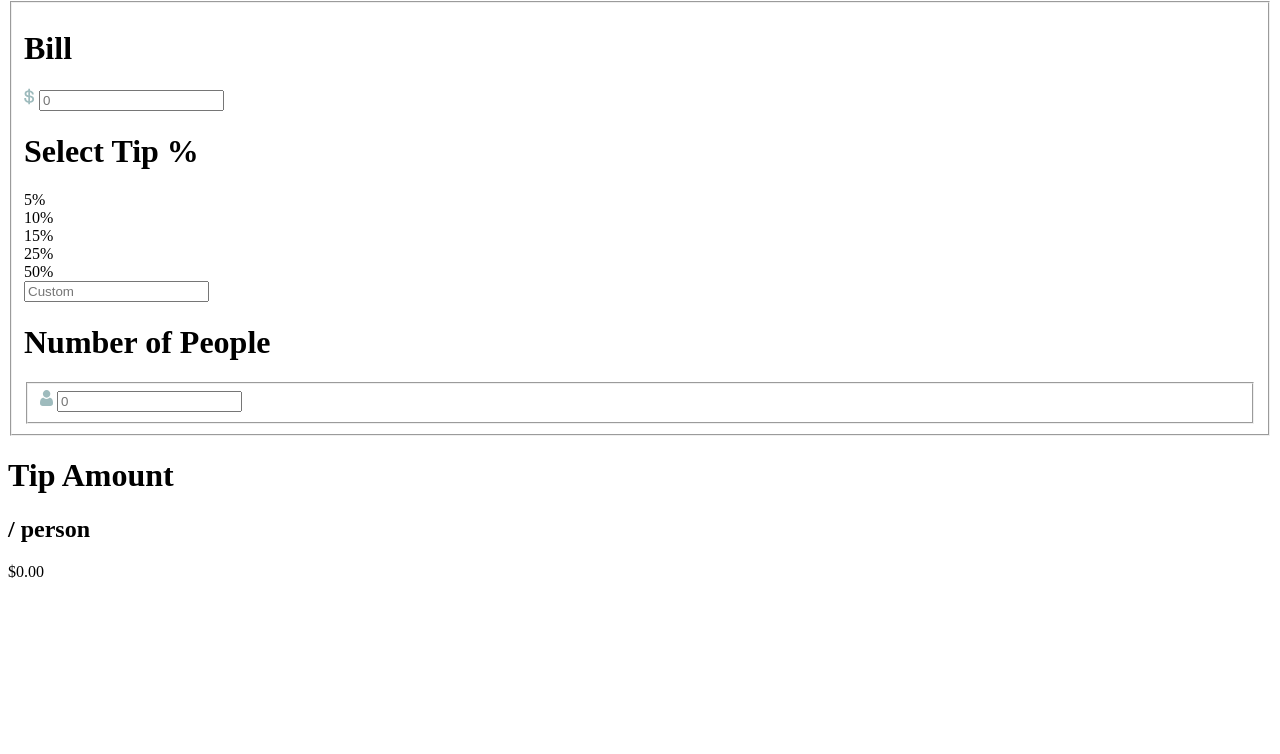
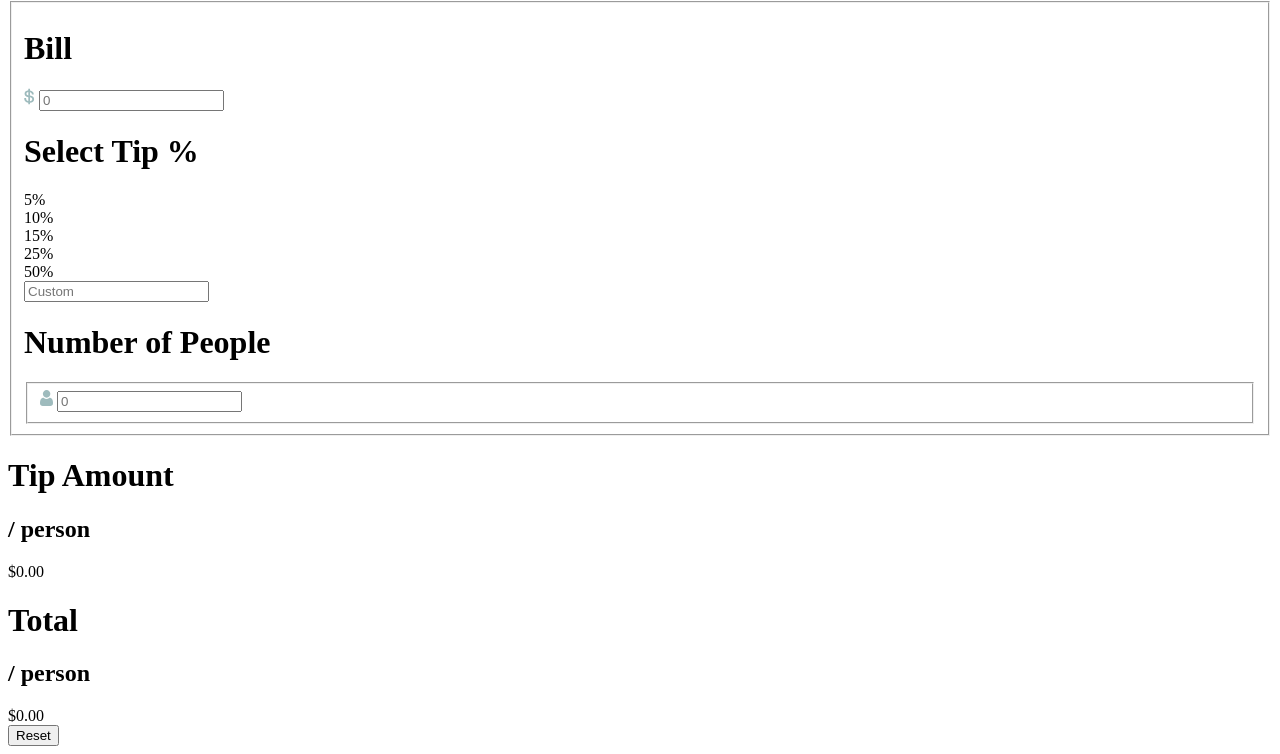
Before and after one commit to M-Java86/Splitter, a plain HTML site: page index.html in a window 1280 px wide. Shown: the part 65-819 px from the top of the page. Drawn offline with Linux system fonts and the light colour scheme.

Commit message:
added result button

```diff
--- a/index.html
+++ b/index.html
@@ -84,6 +84,18 @@
 </div>
 	<div id="result-tip" class="result-value">$0.00</div>
       </div>
+			<div class="container-card">
+  <div class="result-card">
+  <h1 class="title-result">Total</h2>
+  <h2 class="subtitle-result">/ person</h2>
+  </div>
+  <div id="result-total" class="result-value">$0.00</div>
+	</div>
+	</div>
+	<button id="reset">Reset</button>
+	</button>
+</div>
+  </div>
     </main>
   </body>
 </html>
```
